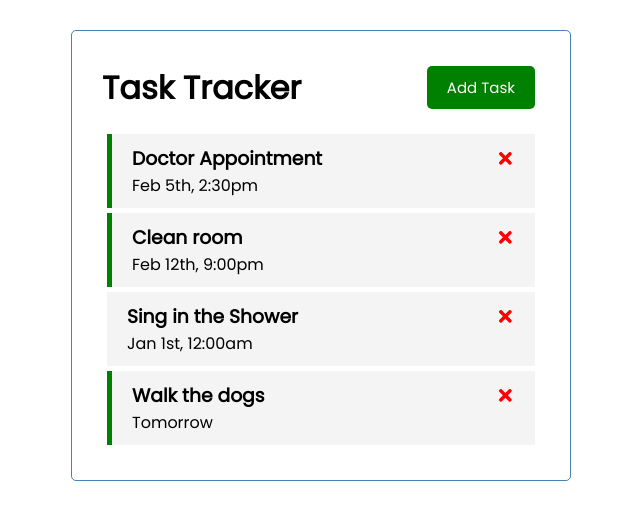
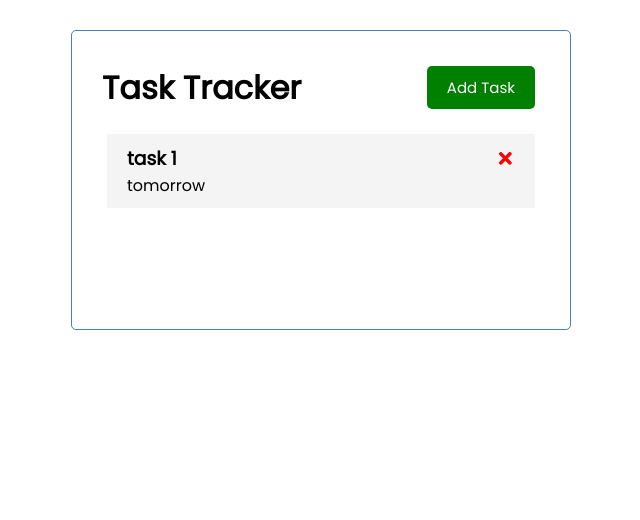
Before and after one commit to LNKeat/react-practice-task-tracker, a React (Create React App) app: page / in a window 1280 px wide. Shown: the top 520 px of the page, without its empty margins (319-959 px from the left). Built offline with nearby package versions, Linux system fonts and the light colour scheme; data requests are answered from the project's data file.

Commit message:
persist the delete task

```diff
--- a/db.json
+++ b/db.json
@@ -1,28 +1,10 @@
 {
   "tasks": [
     {
-      "id": 1,
-      "text": "Doctor Appointment",
-      "day": "Feb 5th, 2:30pm",
-      "reminder": true
-    },
-    {
-      "id": 2,
-      "text": "Clean room",
-      "day": "Feb 12th, 9:00pm",
-      "reminder": true
-    },
-    {
-      "id": 3,
-      "text": "Sing in the Shower",
-      "day": "Jan 1st, 12:00am",
-      "reminder": false
-    },
-    {
-      "text": "Walk the dogs",
-      "day": "Tomorrow",
-      "reminder": true,
-      "id": 4
+      "text": "task 1",
+      "day": "tomorrow",
+      "reminder": false,
+      "id": 1
     }
   ]
 }
--- a/src/App.js
+++ b/src/App.js
@@ -16,7 +16,6 @@ function App() {
   //     setTaskList(taskData)
   //   }  )
   // }, [])
-
 
   useEffect(() => {
     (async () => {
@@ -41,20 +40,33 @@ function App() {
   // }
 
 
-  //Add Task
-  const addTask = (newTask) => {
-    fetch('http://localhost:8000/tasks', {
+  //Add Task with .then chain
+  // const addTask = (newTask) => {
+  //   fetch('http://localhost:8000/tasks', {
+  //     method: 'POST',
+  //     headers: {
+  //       "Content-Type": "application/json"
+  //     },
+  //     body: JSON.stringify(newTask)
+  //   })
+  //   .then(res => res.json())
+  //   .then(newTaskData => {
+  //     const updatedTaskList= [...taskList, newTaskData]
+  //     setTaskList(updatedTaskList)
+  //   })
+  // }
+
+  //Add Task with async/await
+    const addTask = async(task) => {
+      const res = await fetch('http://localhost:8000/tasks', {
         method: 'POST',
         headers: {
-        "Content-Type": "application/json"
+          'Content-type' : 'application/json',
         },
-      body: JSON.stringify(newTask)
+        body: JSON.stringify(task)
       })
-    .then(res => res.json())
-    .then(newTaskData => {
-      const updatedTaskList= [...taskList, newTaskData]
-      setTaskList(updatedTaskList)
-    })
+      const taskData = await res.json()
+      setTaskList([...taskList, taskData])
     }
 
   //Delete Task
@@ -62,7 +74,9 @@ function App() {
     fetch(`http://localhost:8000/tasks/${id}`, {
       method: 'DELETE',
     })
+    // .then (res => console.log(res))
     setTaskList(taskList.filter((task) => task.id !== id))
+
   }
 
   //Toggle Reminder
```
Lines whose indentation alone changed are shown as unchanged.
